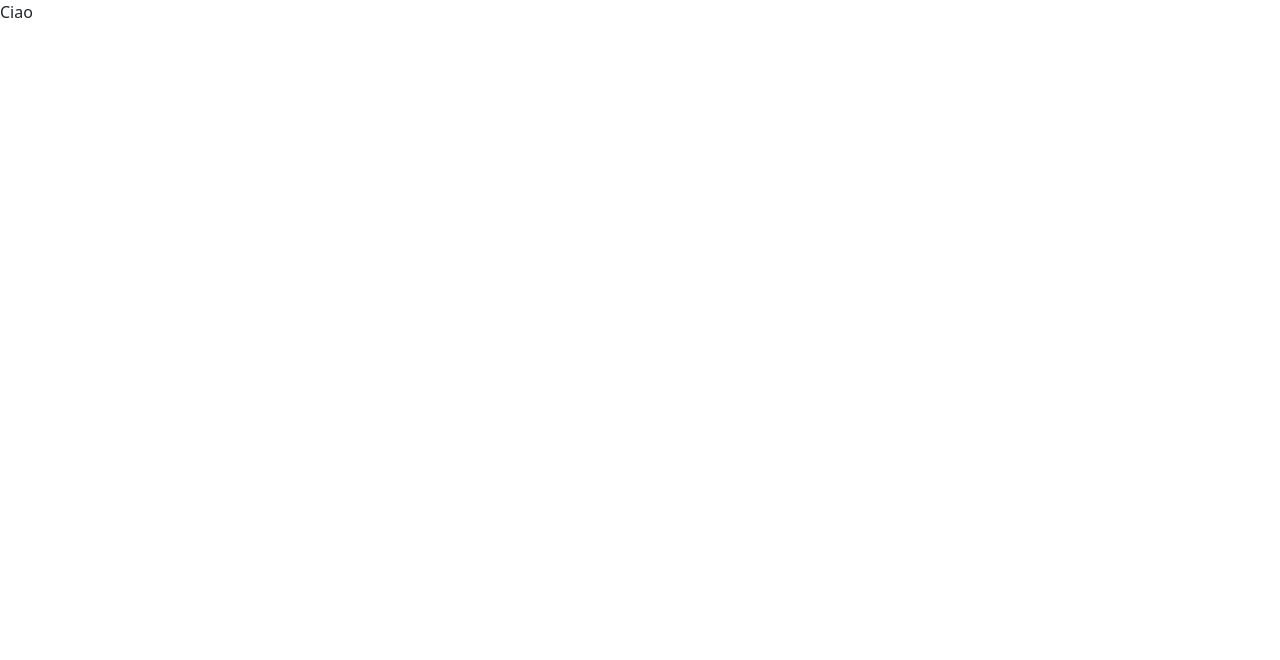
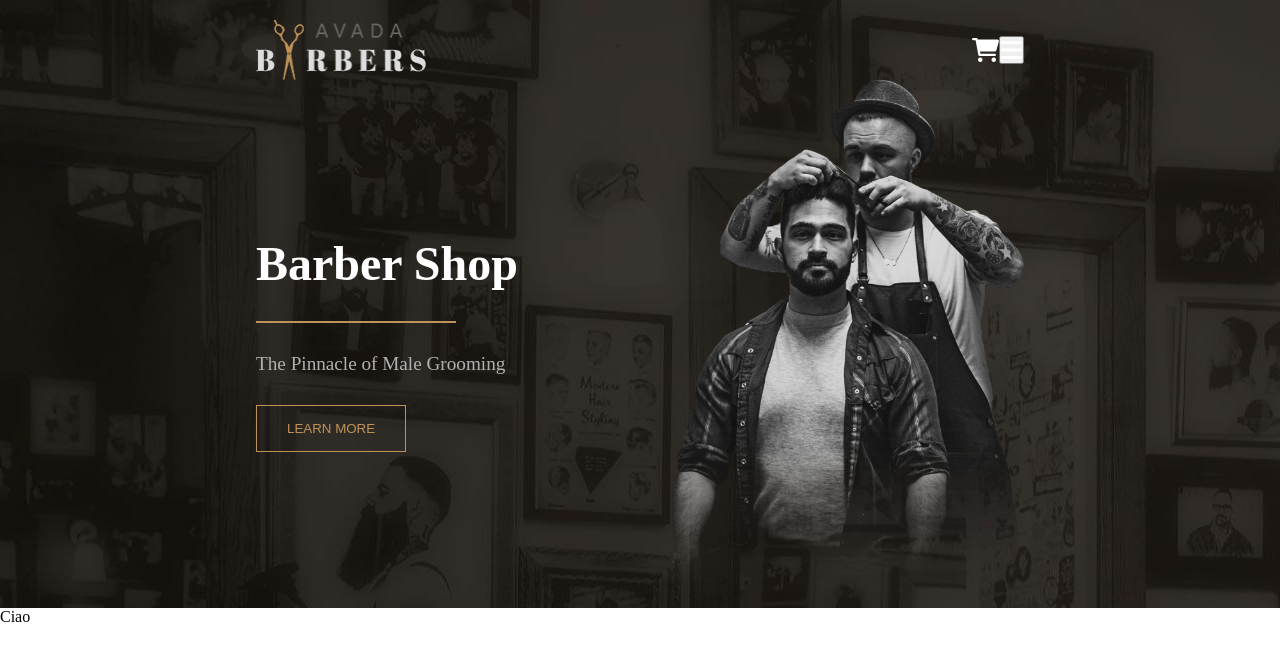
Before and after one commit to E-Lop/proj-html-vuejs, a Vue app: page / in a window 1280 px wide. Shown: the top 660 px of the page. Built offline with nearby package versions, Linux system fonts and the light colour scheme.

Commit message:
estetica header

```diff
--- a/package.json
+++ b/package.json
@@ -9,7 +9,6 @@
   },
   "dependencies": {
     "@fontsource/roboto": "^4.5.7",
-    "bootstrap": "^5.1.3",
     "core-js": "^3.8.3",
     "vue": "^2.6.14"
   },
@@ -19,8 +18,11 @@
     "@vue/cli-plugin-babel": "~5.0.0",
     "@vue/cli-plugin-eslint": "~5.0.0",
     "@vue/cli-service": "~5.0.0",
+    "bootstrap": "^5.1.3",
     "eslint": "^7.32.0",
     "eslint-plugin-vue": "^8.0.3",
+    "jquery": "^3.6.0",
+    "popper.js": "^1.16.1",
     "sass": "^1.32.7",
     "sass-loader": "^12.0.0",
     "vue-template-compiler": "^2.6.14"
--- a/public/index.html
+++ b/public/index.html
@@ -1,15 +1,26 @@
 <!DOCTYPE html>
 <html lang="">
   <head>
-    <meta charset="utf-8">
-    <meta http-equiv="X-UA-Compatible" content="IE=edge">
-    <meta name="viewport" content="width=device-width,initial-scale=1.0">
-    <link rel="icon" href="<%= BASE_URL %>favicon.ico">
+    <meta charset="utf-8" />
+    <meta http-equiv="X-UA-Compatible" content="IE=edge" />
+    <meta name="viewport" content="width=device-width,initial-scale=1.0" />
+    <link rel="icon" href="<%= BASE_URL %>favicon.ico" />
     <title><%= htmlWebpackPlugin.options.title %></title>
+    <link
+      rel="stylesheet"
+      href="https://cdnjs.cloudflare.com/ajax/libs/font-awesome/6.1.1/css/all.min.css"
+      integrity="sha512-KfkfwYDsLkIlwQp6LFnl8zNdLGxu9YAA1QvwINks4PhcElQSvqcyVLLD9aMhXd13uQjoXtEKNosOWaZqXgel0g=="
+      crossorigin="anonymous"
+      referrerpolicy="no-referrer"
+    />
   </head>
   <body>
     <noscript>
-      <strong>We're sorry but <%= htmlWebpackPlugin.options.title %> doesn't work properly without JavaScript enabled. Please enable it to continue.</strong>
+      <strong
+        >We're sorry but <%= htmlWebpackPlugin.options.title %> doesn't work
+        properly without JavaScript enabled. Please enable it to
+        continue.</strong
+      >
     </noscript>
     <div id="app"></div>
     <!-- built files will be auto injected -->
--- a/src/App.vue
+++ b/src/App.vue
@@ -1,22 +1,24 @@
 <template>
   <div id="app">
+    <MyHeader />
     <MainComponent />
   </div>
 </template>
 
 <script>
-import 'bootstrap';
-import 'bootstrap/dist/css/bootstrap.min.css';
 import MainComponent from './components/MainComponent.vue';
+import MyHeader from './components/MyHeader.vue';
 
 export default {
   name: 'App',
   components: {
     MainComponent,
+    MyHeader,
   },
 };
 </script>
 
 <style lang="scss">
 @import './assets/style/common.scss';
+@import './assets/style/variables.scss';
 </style>
--- a/src/assets/style/common.scss
+++ b/src/assets/style/common.scss
@@ -1,5 +1,3 @@
-@import '~bootstrap/scss/bootstrap';
-
 @import '~@fontsource/roboto/index.css';
 @import '~@fontsource/roboto/700.css';
 
@@ -28,4 +26,5 @@ a {
 
 .container {
   width: 60%;
+  margin: 0 auto;
 }
--- /dev/null
+++ b/src/assets/style/variables.scss
@@ -0,0 +1,2 @@
+$main_color: #be9359;
+$secondary_color: #b1b1b1;
--- a/src/components/MyHeader.vue
+++ b/src/components/MyHeader.vue
@@ -1,4 +1,42 @@
-<template></template>
+<template>
+  <div class="entire_header">
+    <div class="container">
+      <div class="navbar">
+        <div class="navbar_left">
+          <a class="navbar-brand" href="#">
+            <img
+              src="../assets/img/avadabarbers-logo-x1.png"
+              alt="Logo Avada Barbers"
+            />
+          </a>
+        </div>
+        <div class="navbar_icons">
+          <!-- icona shopping cart -->
+          <a href="#"><i class="fa-solid fa-cart-shopping"></i></a>
+          <!-- Collapse button -->
+          <button class="navbar-toggler" type="button">
+            <span class="burer"><i class="fa-solid fa-bars"></i></span>
+          </button>
+        </div>
+      </div>
+      <!-- contenuto al centro dell'header -->
+      <div class="header_hero_content">
+        <div class="header_hero_left">
+          <h1>Barber Shop</h1>
+          <div class="golden_bar"></div>
+          <div class="claim">The Pinnacle of Male Grooming</div>
+          <button class="learn_btn">LEARN MORE</button>
+        </div>
+        <div class="header_hero_right">
+          <img
+            src="../assets/img/avadabarbers_hero_focalmirror-600x825.png"
+            alt="immagine barbiere al lavoro"
+          />
+        </div>
+      </div>
+    </div>
+  </div>
+</template>
 
 <script>
 export default {
@@ -6,4 +44,62 @@ export default {
 };
 </script>
 
-<style lang="scss" scoped></style>
+<style lang="scss" scoped>
+@import '../assets/style/variables.scss';
+.entire_header {
+  background-image: url('../assets/img/avadabarbers-homepage-hero-bg.jpg');
+  object-fit: cover;
+  background-position: top;
+  background-repeat: no-repeat;
+}
+.navbar {
+  display: flex;
+  justify-content: space-between;
+  align-items: center;
+  padding-top: 20px;
+  i {
+    color: white;
+    font-size: 1.5rem;
+  }
+}
+.navbar-brand {
+  img {
+    width: 170px;
+  }
+}
+.header_hero_content {
+  width: 100%;
+  display: flex;
+}
+.header_hero_left {
+  width: 50%;
+  display: flex;
+  flex-direction: column;
+  justify-content: center;
+  align-items: flex-start;
+  color: white;
+  h1 {
+    font-size: 3rem;
+  }
+  .golden_bar {
+    height: 2px;
+    width: 200px;
+    background-color: $main_color;
+    margin-block: 30px;
+  }
+  .claim {
+    margin-bottom: 30px;
+    font-size: 1.2rem;
+    color: $secondary_color;
+  }
+  .learn_btn {
+    color: $main_color;
+    border: 1px solid $main_color;
+    padding: 15px 30px;
+    background-color: transparent;
+  }
+}
+.header_hero_right {
+  width: 50%;
+}
+</style>
```
Also changed, not shown: src/main.js (+5 -5 lines), 1 other file (tests, documents, lock files or other folders).
